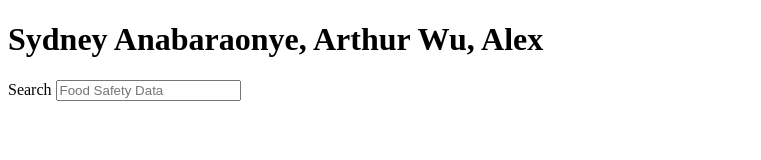
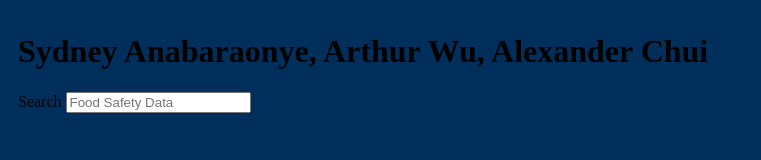
Before and after one commit to warthur123/INST377Group60Assn2, a website: page public/index.html in a window 1280 px wide. Shown: the whole page, without its empty margins (0-761 px from the left). Drawn offline with nearby package versions, Linux system fonts and the light colour scheme; no server answers.

Commit message:
assignment 2 css

```diff
--- a/public/index.html
+++ b/public/index.html
@@ -14,7 +14,7 @@
   <div class="wrapper">
     <div class="container flex-outer">
       <div class="header">
-        <h1>Sydney Anabaraonye, Arthur Wu, Alex</h1>
+        <h1>Sydney Anabaraonye, Arthur Wu, Alexander Chui</h1>
       </div>
       <form class="search-form">
         <label for="search">Search</label>
--- a/public/styles.css
+++ b/public/styles.css
@@ -0,0 +1,26 @@
+body {
+    background: rgb(0, 47, 92);
+    margin-left: 10px;
+}
+.wrapper {
+    margin-bottom: 5px;
+  padding: 4px 8px;
+}
+/*
+.container .flex-outer {
+
+}
+.search-form {
+ font
+ color: rgb(0, 0, 0);
+}
+.address{
+
+}
+*/
+.filteredCases {
+    background: rgb(251, 252, 185);
+    /*font:
+    graidient */
+    color:  rgb(0, 0, 0);
+}
```
